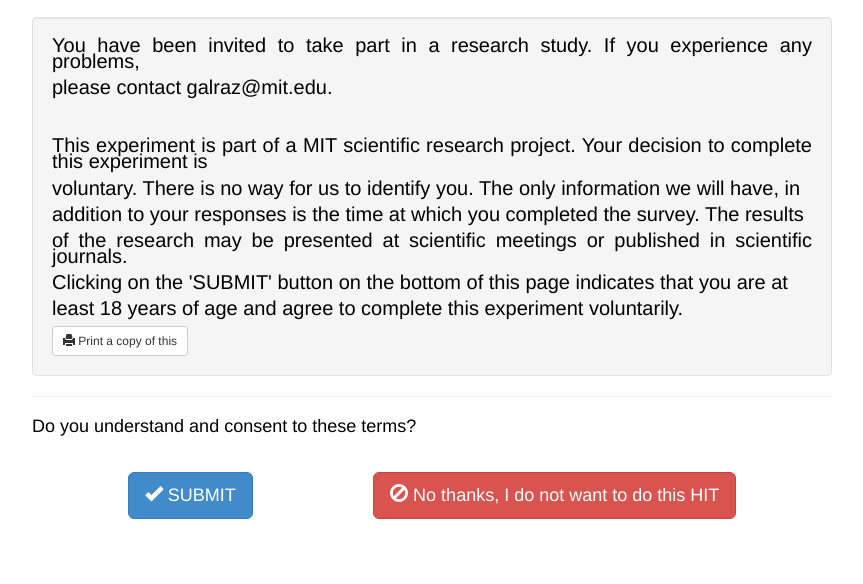
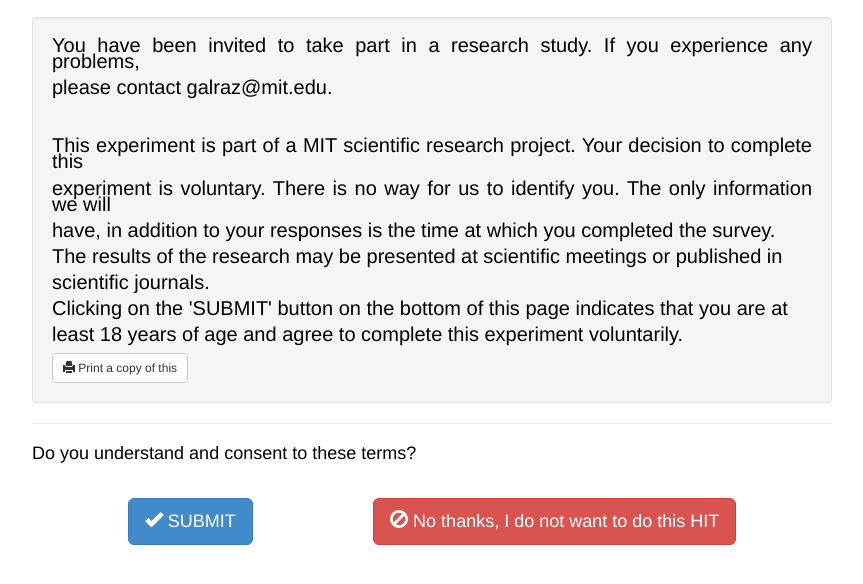
Before and after one commit to GalRaz/mTurkExp2, a plain HTML site: page templates/consent.html in a window 1280 px wide. Shown: the part 94-678 px from the top of the page, without its empty margins (208-1071 px from the left). Drawn offline with Linux system fonts and the light colour scheme.

Commit message:
changed consent and bug

```diff
--- a/static/js/task.js
+++ b/static/js/task.js
@@ -15,7 +15,7 @@ var psiturk = new PsiTurk(uniqueId, adServerLoc, mode);
    var id_check = {
      type: 'survey-text',
      questions: [
-    {prompt: "<p> Enter your Prolific ID: </p>"
+    {prompt: "<p> Enter your Prolific ID: </p>",
     button_label: 'Continue',
     data: {test_part: 'id_check'}
  }
--- a/templates/consent.html
+++ b/templates/consent.html
@@ -45,11 +45,12 @@
                       <p> You have been invited to take part in a research study. If you experience any problems, </p>
                       <p> please contact galraz@mit.edu. </p>
                       <br> </br>
-                      <p>This experiment is part of a MIT scientific research project. Your decision to complete this experiment is  </p>
-                      <p> voluntary. There is no way for us to identify you. The only information we will have, in </p>
-                      <p>addition to your responses is the time at which you completed the survey. The results  </p>
-                      <p> of the research may be presented at scientific meetings or published in scientific journals.  </p>
-                      <p>Clicking on the 'SUBMIT' button on the bottom of this page indicates that you are at </p>
+                      <p>This experiment is part of a MIT scientific research project. Your decision to complete this </p>
+                      <p> experiment is voluntary. There is no way for us to identify you. The only information we will </p>
+                      <p> have, in addition to your responses is the time at which you completed the survey. </p>
+                      <p> The results of the research may be presented at scientific meetings or published in </p>
+                      <p> scientific journals. </p>
+                      <p> Clicking on the 'SUBMIT' button on the bottom of this page indicates that you are at </p>
                       <p> least 18 years of age and agree to complete this experiment voluntarily. </p>
 
                   </div>
```
